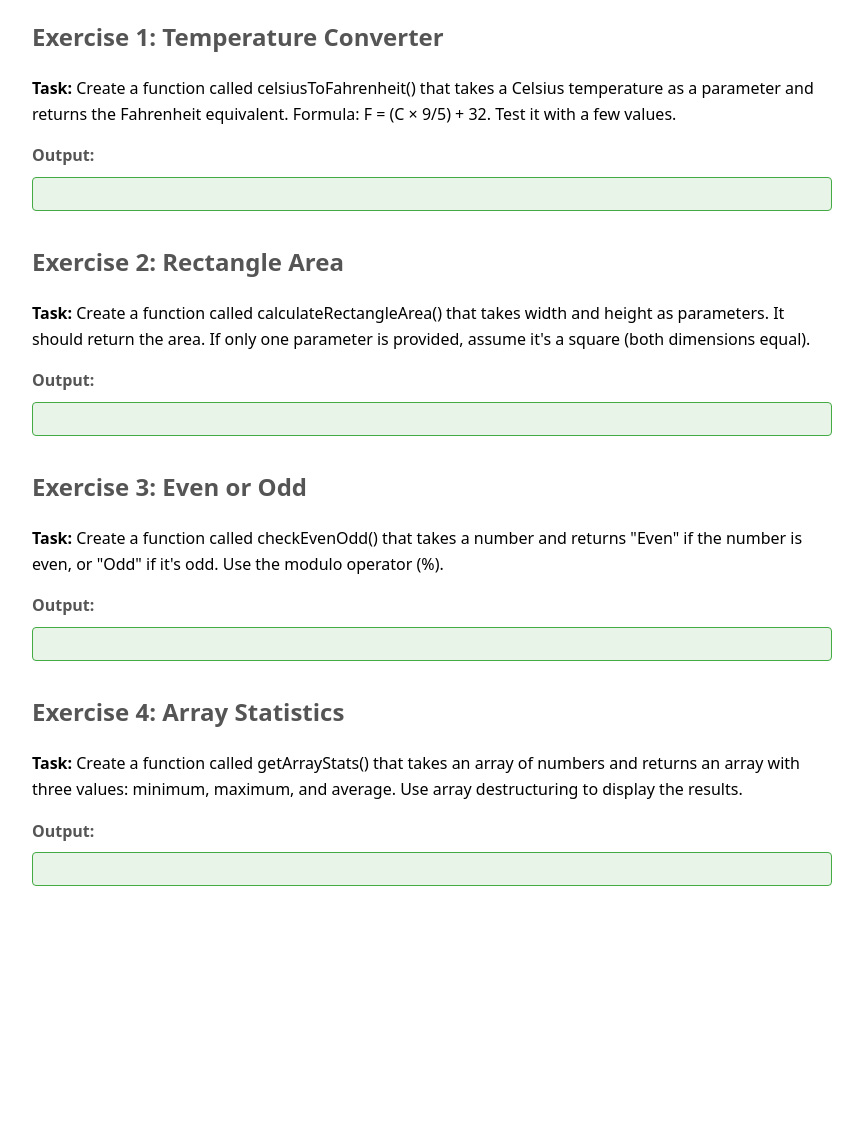
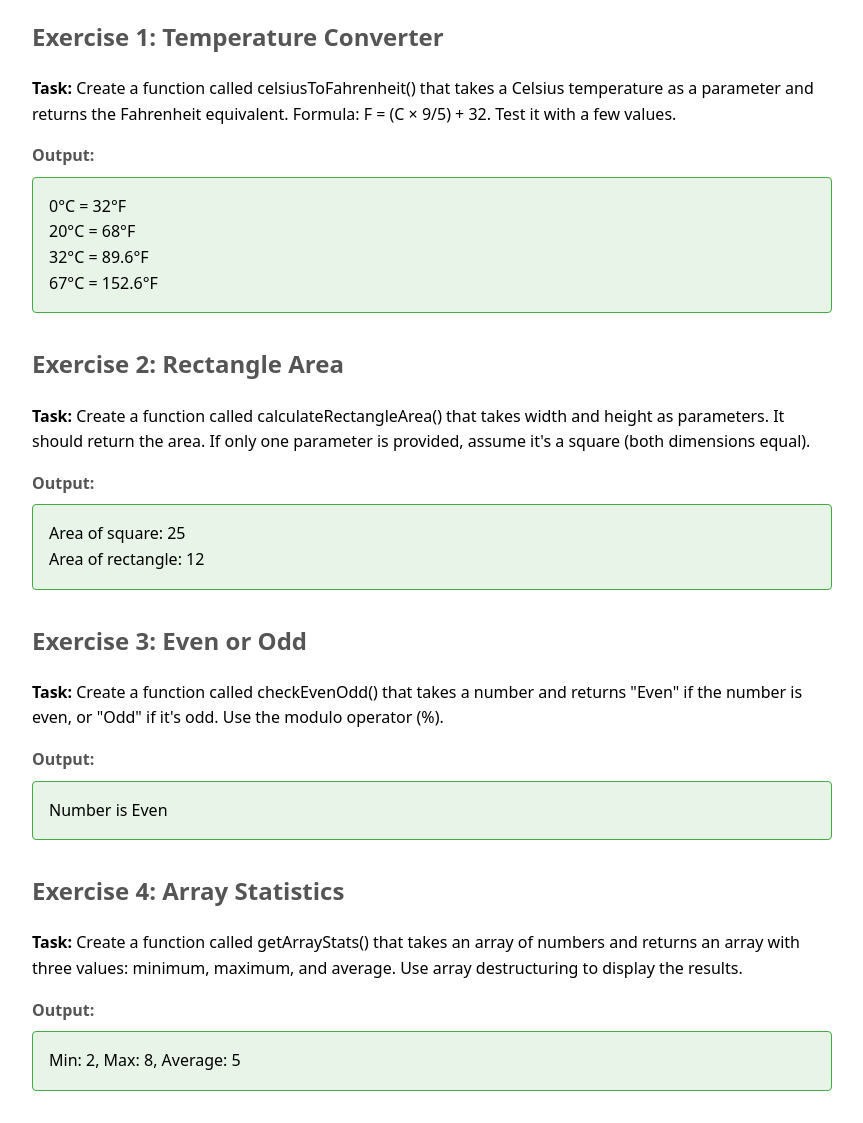
Before and after one commit to IADT-CC-Y1-WebDev/web-development-n00254890, a PHP site: page /exercises/01-php-introduction/05-functions.php in a window 1280 px wide. Shown: the part 165-1288 px from the top of the page, without its empty margins (208-1071 px from the left). Before the commit the page ends 1051 px from the top, so only its background shows below. Run offline with PHP 8.4, Linux system fonts and the light colour scheme.

Commit message:
25-01-2026

```diff
--- a/src/exercises/01-php-introduction/05-functions.php
+++ b/src/exercises/01-php-introduction/05-functions.php
@@ -25,6 +25,13 @@
     <div class="output">
         <?php
         // TODO: Write your solution here
+        function celsiusToFahrenheit($celsius) {
+            return ($celsius * 9/5) + 32;
+        }
+        echo "0°C = " . celsiusToFahrenheit(0) . "°F<br>";
+        echo "20°C = " . celsiusToFahrenheit(20) . "°F<br>";
+        echo "32°C = " . celsiusToFahrenheit(32) . "°F<br>";
+        echo "67°C = " . celsiusToFahrenheit(67) . "°F<br>";
         ?>
     </div>
 
@@ -41,6 +48,15 @@
     <div class="output">
         <?php
         // TODO: Write your solution here
+     function calculateRectangleArea($width, $height = null) {
+        if ($height === null) {
+            $height = $width;
+        }
+
+        return $width * $height;
+    }
+    echo "Area of square: " . calculateRectangleArea(5) . "<br>";
+    echo "Area of rectangle: " . calculateRectangleArea(2, 6) . "<br>";
         ?>
     </div>
 
@@ -57,6 +73,10 @@
     <div class="output">
         <?php
         // TODO: Write your solution here
+        function checkEvenOdd($number) {
+            return ($number % 2 === 0) ? "Even" : "Odd";
+        }
+        echo "Number is " . checkEvenOdd(4) . "<br>";
         ?>
     </div>
 
@@ -73,6 +93,15 @@
     <div class="output">
         <?php
         // TODO: Write your solution here
+        function getArrayStats($numbers) {
+            $min = min($numbers);
+            $max = max($numbers);
+            $average = array_sum($numbers) / count($numbers);
+            return [$min, $max, $average];
+        }
+        $stats = getArrayStats([3, 5, 7, 2, 8]);
+        list($min, $max, $average) = $stats;
+        echo "Min: $min, Max: $max, Average: $average";
         ?>
     </div>
 
```
Also changed, not shown: src/exercises/01-php-introduction/04-super-globals.php (+19 -0 lines), src/exercises/01-php-introduction/06-scope.php (+26 -0 lines).
